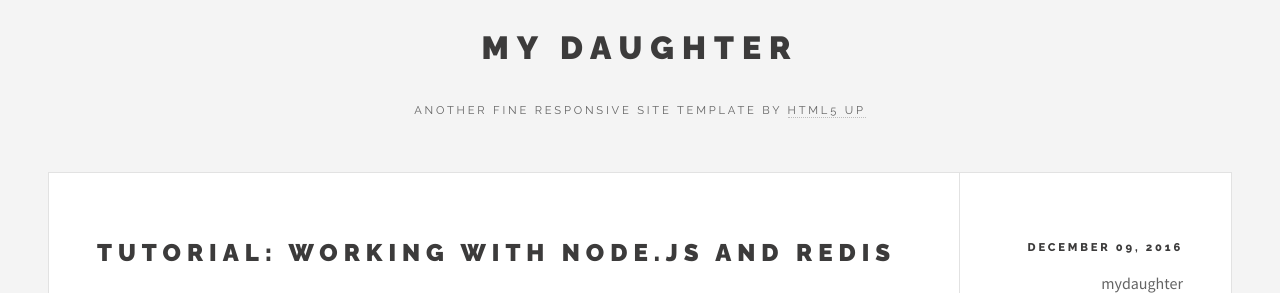
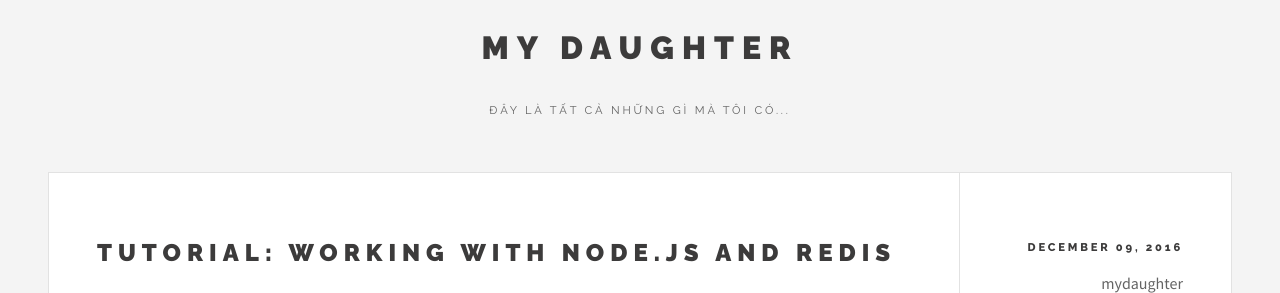
Before and after one commit to mydaughter/mydaughter.github.io, a Jekyll site: the page built from index.html, in a window 1280 px wide and 900 px high. Shown: the part 177-470 px from the top of the window. Built offline with Jekyll 4.4.1, drawn with Linux system fonts in a browser that asks for light colours; the list of posts is cut into pages by our own code.

Commit message:
Update intro.html

```diff
--- a/_includes/intro.html
+++ b/_includes/intro.html
@@ -2,7 +2,6 @@
   <a href="{{ site.url }}" class="logo"><img src="/images/logo.jpg" alt="" /></a>
 	<header>
     <h2>{{ site.title }}</h2>
-		<p>Another fine responsive site template by <a href="http://html5up.net">HTML5 UP</a>
-    </p>
+		<p>Đây là tất cả những gì mà tôi có...</p>
 	</header>
 </section>
```
